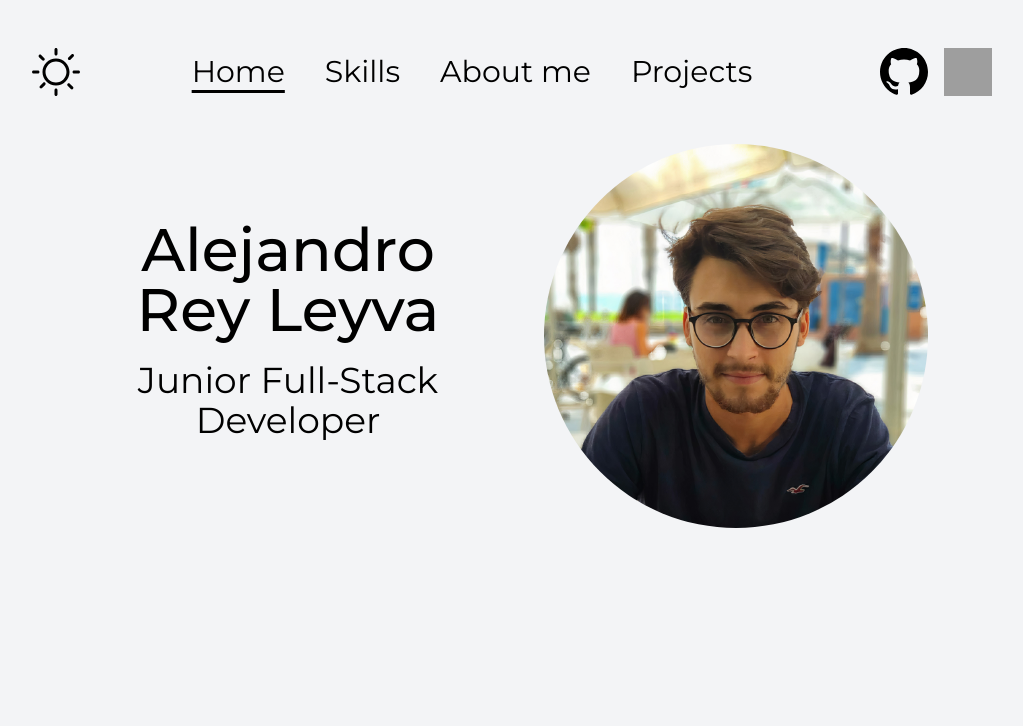
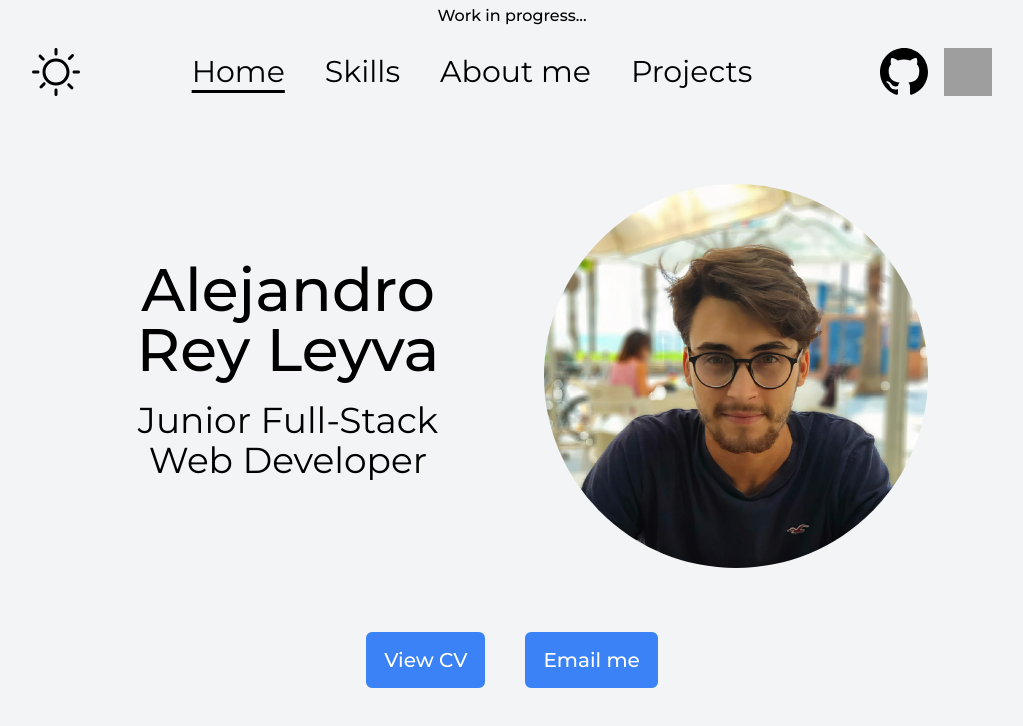
Before and after one commit to alereyleyva/alereyleyva.dev, a Next.js app: page / in a window 1280 px wide. Shown: the top 726 px of the page, without its empty margins (128-1151 px from the left). Built offline with nearby package versions, Linux system fonts and the light colour scheme; grey boxes are pictures that could not be loaded.

Commit message:
Add email and cv button to the index page

```diff
--- /dev/null
+++ b/components/Button.jsx
@@ -0,0 +1,17 @@
+import React from 'react';
+
+export default function Button({ children, onClick, href }) {
+  return (
+    <>
+      {href ? (
+        <a href={href} target="_blank" rel="noreferrer" className="btn">
+          {children}
+        </a>
+      ) : (
+        <button onClick={onClick} type="button" className="btn">
+          {children}
+        </button>
+      )}
+    </>
+  );
+}
--- a/pages/index.js
+++ b/pages/index.js
@@ -1,15 +1,17 @@
 import React from 'react';
 import Image from 'next/image';
+import Button from '../components/Button';
+import socialLinks from '../data/socialLinks';
 
 export default function Home() {
   return (
     <>
-      <div className="flex lg:flex-col items-center justify-evenly lg:justify-between">
-        <div className="w-2/5 lg:w-full lg:mb-12">
+      <div className="flex lg:flex-col items-center justify-evenly lg:justify-between h-full mt-10 lg:mt-0">
+        <div className="w-2/5 lg:w-full lg:mb-6">
           <h1 className="sm:text-5xl">Alejandro Rey Leyva</h1>
-          <h2>Junior Full-Stack Developer</h2>
+          <h2>Junior Full-Stack Web Developer</h2>
         </div>
-        <div className="relative w-96 h-96 sm:w-72 sm:h-72 md:h-80 md:w-80">
+        <div className="relative w-96 h-96 sm:w-72 sm:h-72 md:h-72 md:w-72">
           <Image
             src="/alereyleyva.jpg"
             alt="alereyleyva photo"
@@ -18,6 +20,13 @@ export default function Home() {
           />
         </div>
       </div>
+      <div className="w-full flex justify-center items-center md:mt-10 mt-16">
+        <Button href={socialLinks.CV}>View CV</Button>
+        <Button href={socialLinks.email}>Email me</Button>
+      </div>
+      <p className="absolute top-1 left-0 text-center w-full font-medium">
+        Work in progress...
+      </p>
     </>
   );
 }
```
Also changed, not shown: 1 other file (tests, documents, lock files or other folders).
